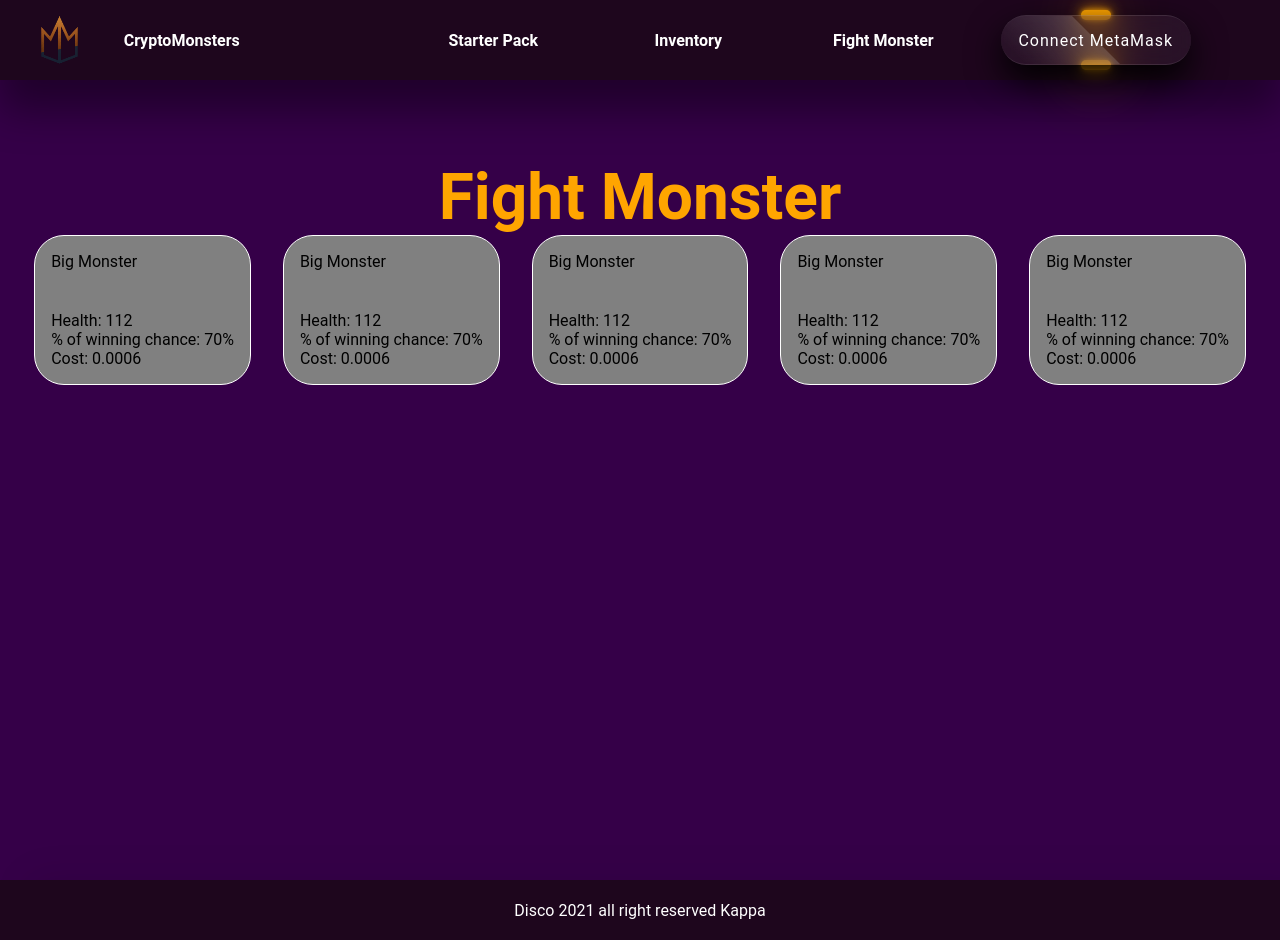
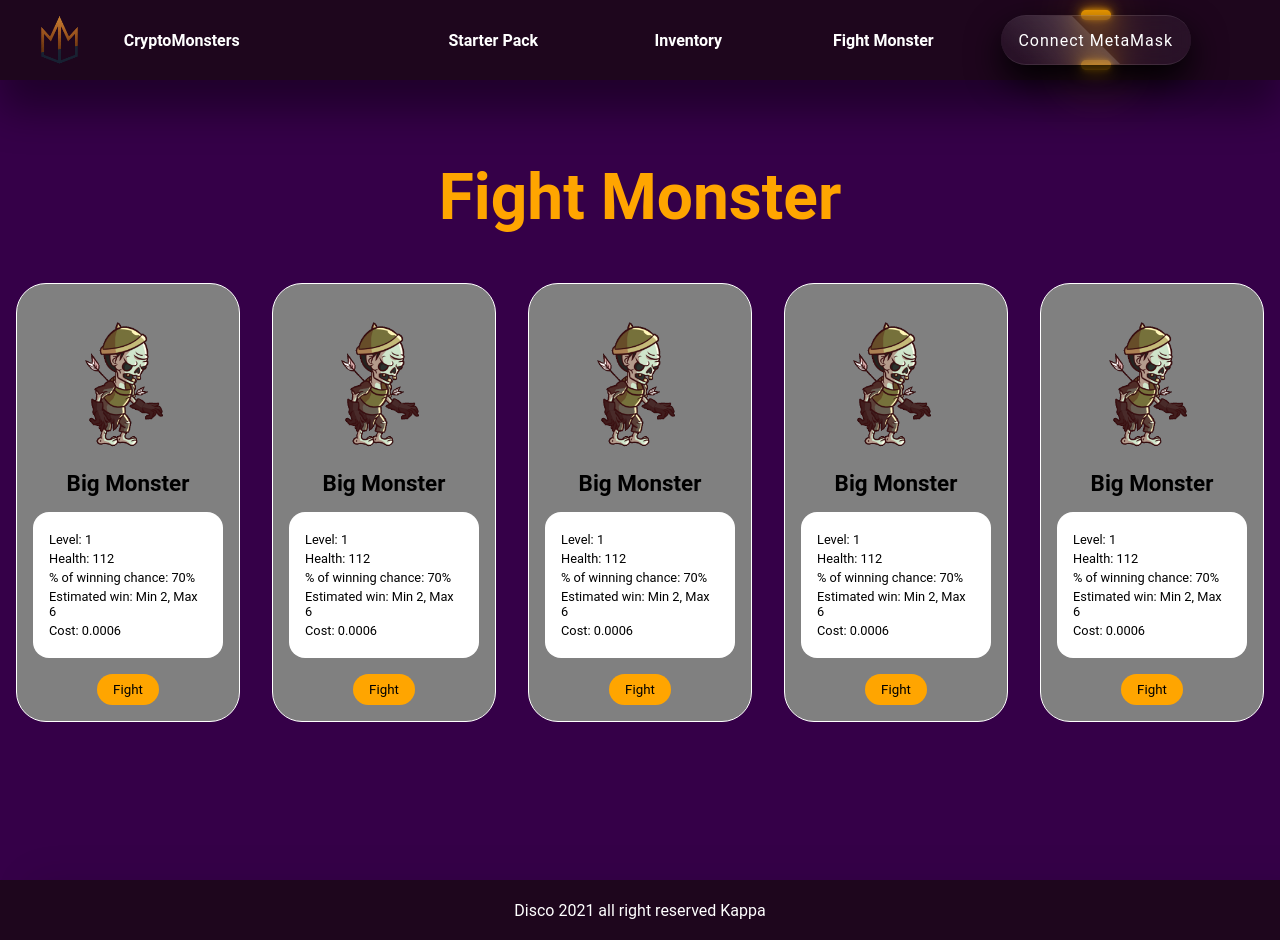
Before and after one commit to swdiscordia/nft-project, a Next.js app: page /fightmonster in a window 1280 px wide. Built offline with nearby package versions, Linux system fonts and the light colour scheme; a web font is replaced by a local one.

Commit message:
Finish fighters style

```diff
--- a/components/Fighter.js
+++ b/components/Fighter.js
@@ -4,28 +4,73 @@ import Link from "next/dist/client/link";
 import Image from "next/image";
 import {Card} from "./Card"
 
-const List = styled.ul`
-
+const Item = styled.li`
+  list-style-type: none;
+  margin: .25rem 0;
+  font-size: 0.8rem;
 `;
 
-const Item = styled.li`
-  list-style-type: none;
+const CustomButton = styled.button`
+  background-color: orange;
+  padding: .5rem 1rem;
+  border-radius: 1000rem;
+  border: none;
+  cursor: pointer;
+  transition: .25s ease-out;
+
+  &:hover {
+    opacity: .6;
+    color: white;
+  }
+`;
+
+const List = styled.ul`
+  background: white;
+  padding: 1rem;
+  border-radius: 1rem;
+  margin-bottom: 1rem;
+`;
+
+const Name = styled.p`
+  text-align: center;
+  font-weight: bold;
+  margin: 1rem 0;
+  font-size: 1.4rem;
+`;
+
+const Bottom = styled.div`
+  text-align: center;
+`;
+
+const Top = styled.div`
+  text-align: center;
 `;
 
 const Fighter = ({name, stats, price}) => {
   return (
     <Card className="fighter">
-      <div className="fighter-top">
-        <p className="fighter-name">{name}</p>
-      </div>
+      <Top className="fighter-top">
+        <Image
+          src="/monster_1.gif"
+          alt="Monster 1"
+          width={150}
+          height={150}
+        />
+        <Name className="fighter-name">{name}</Name>
+      </Top>
 
       <div className="fighter-body">
-        <ul className="fighter-list">
+        <List className="fighter-list">
+          <Item className="fighter-item">Level: {stats.level}</Item>
           <Item className="fighter-item">Health: {stats.health}</Item>
           <Item className="fighter-item">% of winning chance: {stats.winningChance}</Item>
+          <Item className="fighter-item">Estimated win: Min {stats.minWin}, Max {stats.maxWin}</Item>
           <Item className="fighter-item">Cost: {price}</Item>
-        </ul>
+        </List>
       </div>
+      <Bottom>
+        <CustomButton>Fight</CustomButton>
+      </Bottom>
     </Card>
   );
 };
--- a/components/Row.js
+++ b/components/Row.js
@@ -9,4 +9,5 @@ export const SpacedRow = styled.div`
   display: flex;
   align-items: center;
   justify-content: space-between;
+  margin-top: 3rem;
 `;
--- a/pages/fightmonster.js
+++ b/pages/fightmonster.js
@@ -36,44 +36,60 @@ export default function FightMonster() {
       {
         name: "Big Monster",
         stats: {
+          level: 1,
           winningChance: "70%",
-        health: 112
+          health: 112,
+          minWin: 2,
+          maxWin: 6
         },
         price: 0.0006
       },
       {
         name: "Big Monster",
         stats: {
+          level: 1,
           winningChance: "70%",
-        health: 112
+          health: 112,
+          minWin: 2,
+          maxWin: 6
         },
         price: 0.0006
       },
       {
         name: "Big Monster",
         stats: {
+          level: 1,
           winningChance: "70%",
-        health: 112
+          health: 112,
+          minWin: 2,
+          maxWin: 6
         },
         price: 0.0006
       },
       {
         name: "Big Monster",
         stats: {
+          level: 1,
           winningChance: "70%",
-        health: 112
+          health: 112,
+          minWin: 2,
+          maxWin: 6
         },
         price: 0.0006
       },
       {
         name: "Big Monster",
         stats: {
+          level: 1,
           winningChance: "70%",
-        health: 112
+          health: 112,
+          minWin: 2,
+          maxWin: 6
         },
         price: 0.0006
       },
     ])
+
   return (
     <>
       <Head>
```
Also changed, not shown: public/monster_1.gif (added). Lines whose indentation alone changed are shown as unchanged.
